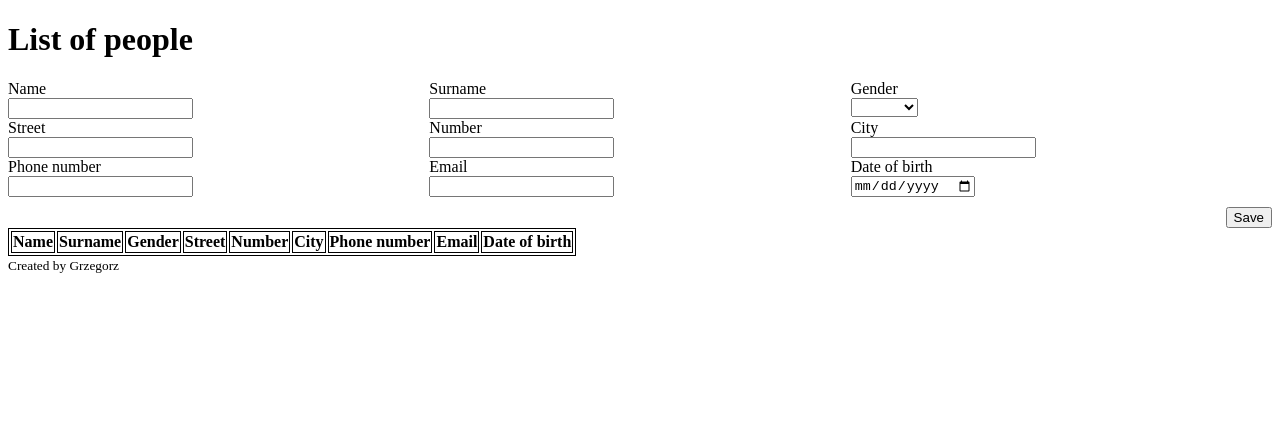
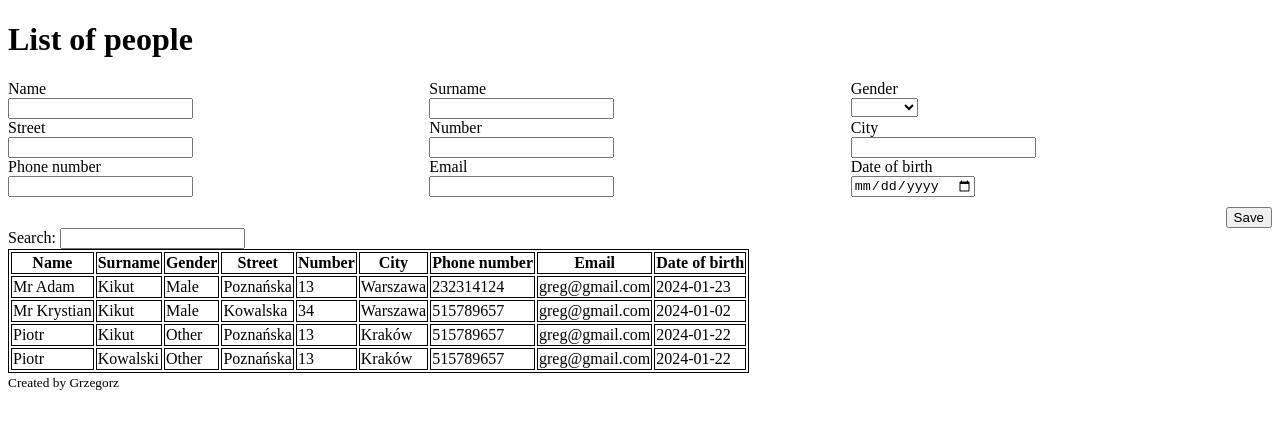
Before and after one commit to gregorro/SDA-ZDJAVApol143-LIST-OF-PEOPLE, an Angular app: page / in a window 1280 px wide. Shown: the top 428 px of the page. Built offline with nearby package versions, Linux system fonts and the light colour scheme.

Commit message:
feat: search by name

```diff
--- a/src/app/app.component.ts
+++ b/src/app/app.component.ts
@@ -4,6 +4,52 @@ import { RouterOutlet } from '@angular/router';
 import { FormComponent, UserData } from './components/form/form.component';
 import { ListComponent } from './components/list/list.component';
 
+const mockData: UserData[] = [
+  {
+    "name": "Adam",
+    "surname": "Kikut",
+    "gender": 0,
+    "street": "Poznańska",
+    "number": "13",
+    "city": "Warszawa",
+    "phoneNumber": "232314124",
+    "email": "greg@gmail.com",
+    "dateOfBirth": "2024-01-23"
+  },
+  {
+    "name": "Krystian",
+    "surname": "Kikut",
+    "gender": 0,
+    "street": "Kowalska",
+    "number": "34",
+    "city": "Warszawa",
+    "phoneNumber": "515789657",
+    "email": "greg@gmail.com",
+    "dateOfBirth": "2024-01-02"
+  },
+  {
+    "name": "Piotr",
+    "surname": "Kikut",
+    "gender": 2,
+    "street": "Poznańska",
+    "number": "13",
+    "city": "Kraków",
+    "phoneNumber": "515789657",
+    "email": "greg@gmail.com",
+    "dateOfBirth": "2024-01-22"
+  },
+  {
+    "name": "Piotr",
+    "surname": "Kowalski",
+    "gender": 2,
+    "street": "Poznańska",
+    "number": "13",
+    "city": "Kraków",
+    "phoneNumber": "515789657",
+    "email": "greg@gmail.com",
+    "dateOfBirth": "2024-01-22"
+  }
+]
 
 @Component({
   selector: 'app-root',
@@ -14,7 +60,7 @@ import { ListComponent } from './components/list/list.component';
 })
 export class AppComponent {
   author = 'Grzegorz';
-  usersData: UserData[] = []
+  usersData: UserData[] = mockData;
 
   addUserData(currentUserData: UserData): void {
     this.usersData.push(currentUserData)
--- a/src/app/components/list/list.component.html
+++ b/src/app/components/list/list.component.html
@@ -3,6 +3,10 @@
 //* Kolorujemy wiersze osób powyzej 18 lat na czerwono - najlepiej za pomoca metody
 //** Przemyslec lub spróbowac zaimplementowac mechanizm wyszukiwania po kolumnie np 'name'
  -->
+
+<div>
+  <span>Search: <input [(ngModel)]="searchValue" /> </span>
+</div>
 
 <table>
   <thead>
@@ -17,8 +21,9 @@
     <th>Date of birth</th>
   </thead>
   <tbody>
-    <tr *ngFor="let user of data; index as i" [ngClass]="{adult: isAdult(user.dateOfBirth)}">
-      <td>
+    <ng-container *ngFor="let user of data;">
+      <tr *ngIf="renderTest(user.name)" [ngClass]="{adult: isAdult(user.dateOfBirth)}">
+        <td >
           <ng-container [ngSwitch]="+user.gender">
             <ng-container *ngSwitchCase="genderEnum.Male">Mr</ng-container>
             <ng-container *ngSwitchCase="genderEnum.Female">Mrs</ng-container>
@@ -41,5 +46,6 @@
         <td>{{user.email}}</td>
         <td>{{user.dateOfBirth}}</td>
       </tr>
+    </ng-container>
   </tbody>
 </table>
--- a/src/app/components/list/list.component.ts
+++ b/src/app/components/list/list.component.ts
@@ -2,13 +2,14 @@ import { CommonModule } from '@angular/common';
 import { Component, Input } from '@angular/core';
 import { Gender, UserData } from '../form/form.component';
 import dayjs, {type Dayjs} from 'dayjs';
+import { FormsModule } from '@angular/forms';
 
 const ADULT_YEARS_NUMBER = 18
 
 @Component({
   selector: 'app-list',
   standalone: true,
-  imports: [CommonModule],
+  imports: [CommonModule, FormsModule],
   templateUrl: './list.component.html',
   styleUrl: './list.component.css'
 })
@@ -16,7 +17,7 @@ export class ListComponent {
 
   @Input() data: UserData[] = []
 
-  date: Date = new Date()
+  searchValue: string = ''
 
   genderEnum: typeof Gender = Gender
 
@@ -28,4 +29,9 @@ export class ListComponent {
 
     return diff >= ADULT_YEARS_NUMBER
   }
+
+  renderTest(name: string): boolean{
+    return new RegExp(`${this.searchValue.toLowerCase()}`).test(name.toLowerCase())
+  }
+
 }
```
Lines whose indentation alone changed are shown as unchanged.
